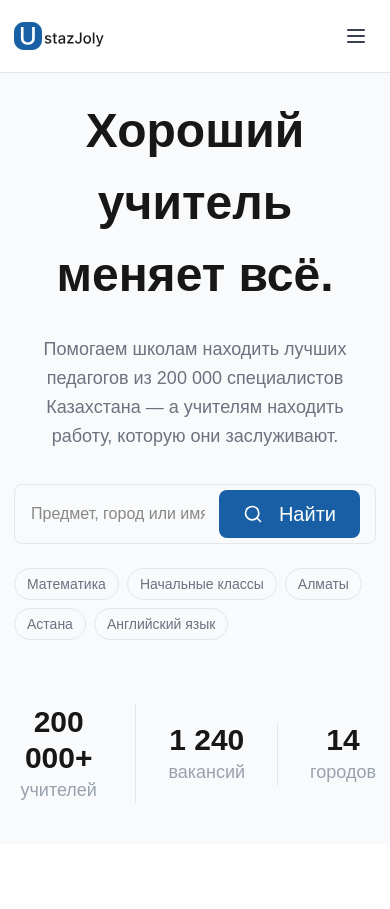
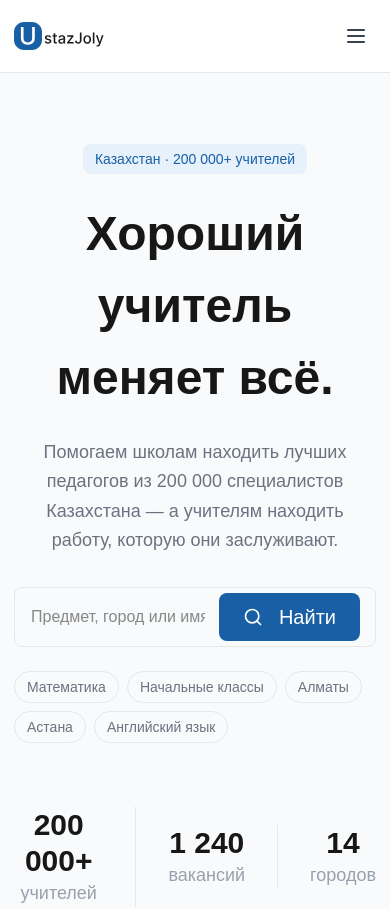
Before and after one commit to Madi4ar/teacherjobs, a Next.js app: page / in a window 390 px wide. Shown: the top 909 px of the page. Built offline with nearby package versions, Linux system fonts and the light colour scheme.

Commit message:
fix:header

```diff
--- a/src/pages/home/ui/HomePage.tsx
+++ b/src/pages/home/ui/HomePage.tsx
@@ -102,7 +102,7 @@ function HomePage() {
 
   return (
     <>
-      <div className="flex flex-col h-screen bg-[#F9FAFB]">
+      <div className="flex flex-col mt-[72px] md:mt-0 md:h-screen bg-[#F9FAFB]">
         <Container className="h-full">
           <div className="flex flex-col items-center justify-center py-[72px] h-full">
             <span className="text-[#185FA5] bg-[#E6F1FB] rounded-lg px-[12px] py-[5px] font-medium text-sm">
```
